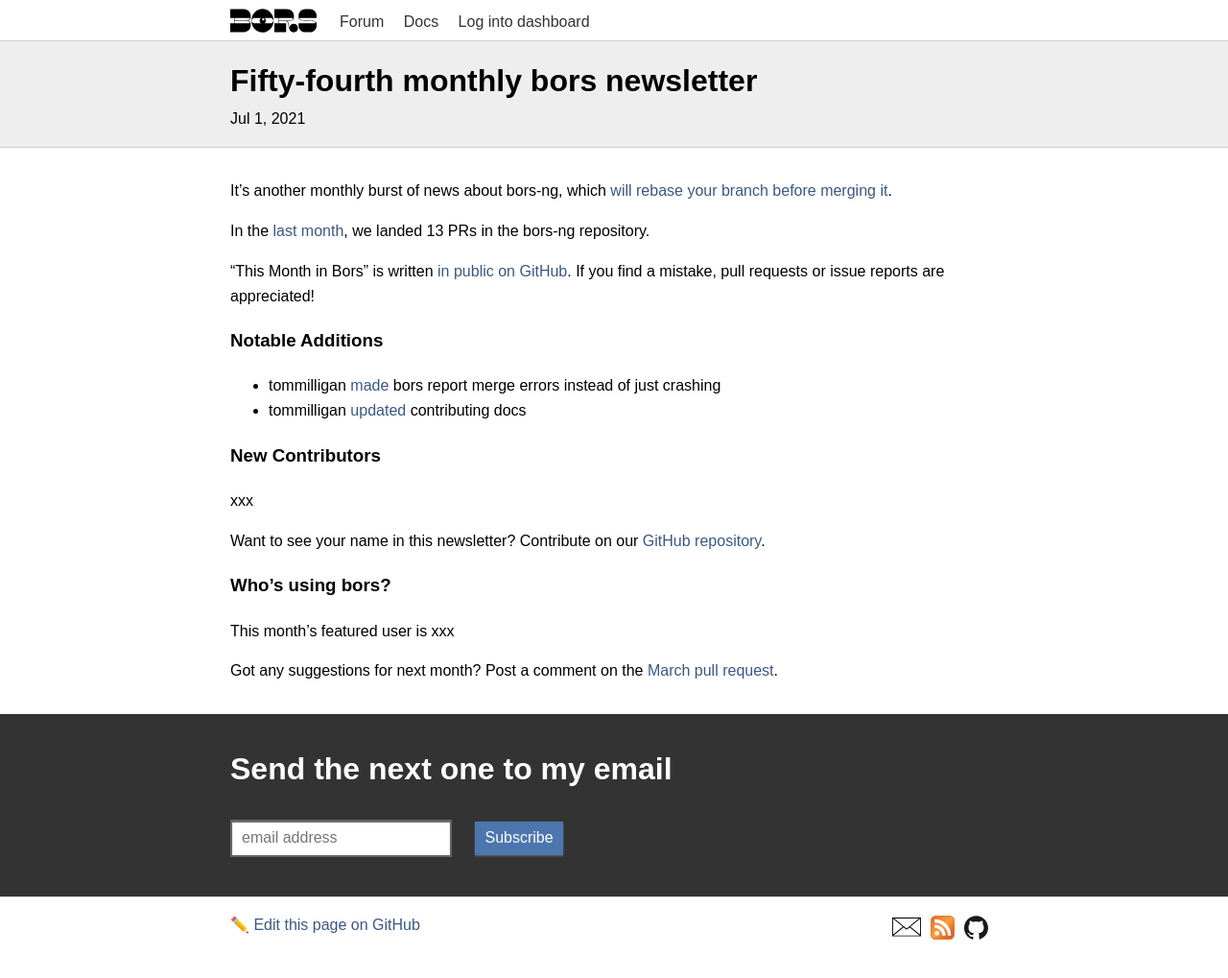
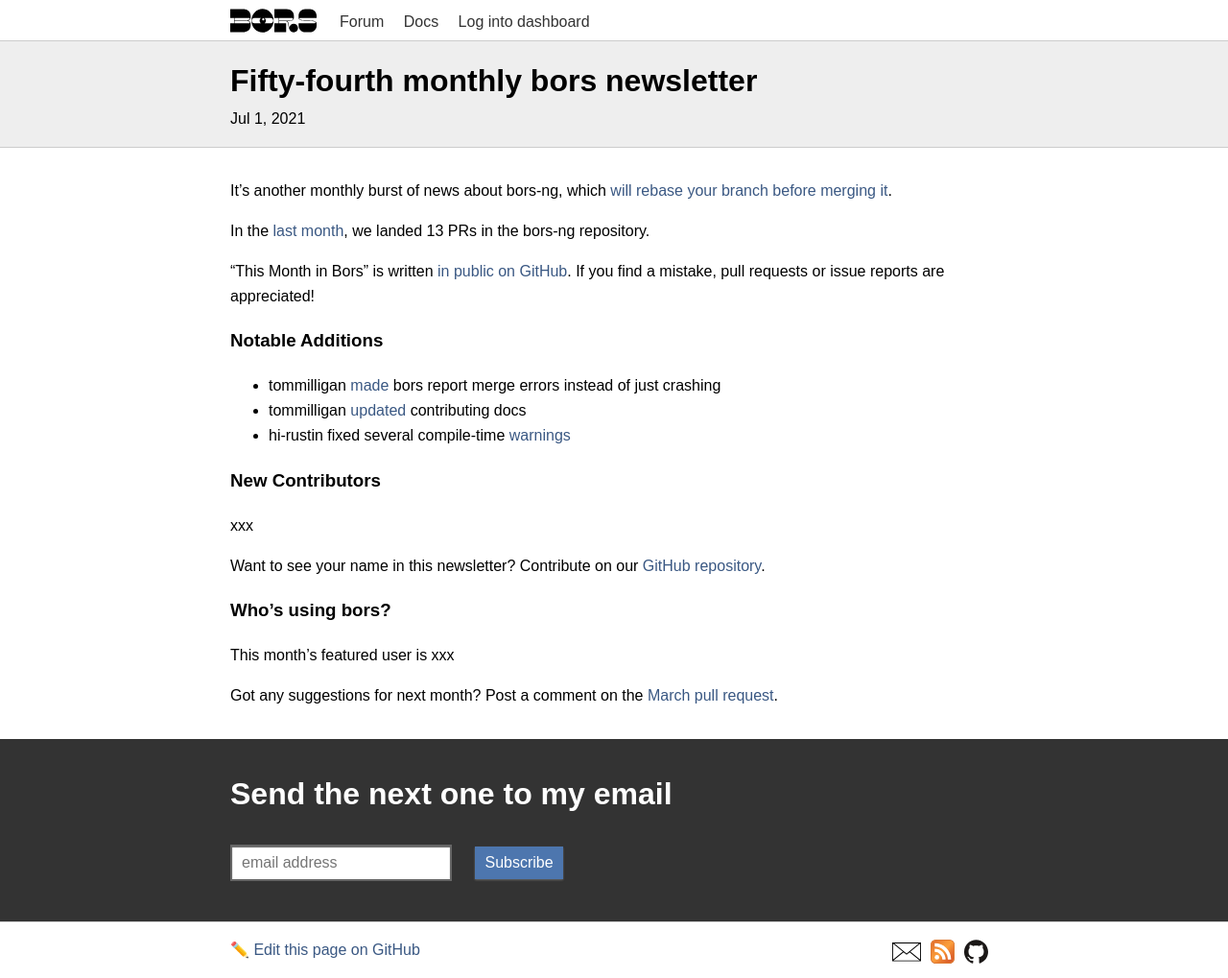
Before and after one commit to bors-ng/bors-ng.github.io, a Jekyll site: the page built from _posts/2021-07-01-tmib-54.md, in a window 1280 px wide. Shown: the whole page at 96% size. Built offline with Jekyll 4.4.1, drawn with Linux system fonts in a browser that asks for light colours; before the commit the page ends 993 px from its top, so only the background shows below that.

Commit message:
Add bors-ng/bors-ng#1262

```diff
--- a/_posts/2021-07-01-tmib-54.md
+++ b/_posts/2021-07-01-tmib-54.md
@@ -21,7 +21,7 @@
 
 * tommilligan [made](https://github.com/bors-ng/bors-ng/pull/1273) bors report merge errors instead of just crashing
 * tommilligan [updated](https://github.com/bors-ng/bors-ng/pull/1272) contributing docs
-
+* hi-rustin fixed several compile-time [warnings](https://github.com/bors-ng/bors-ng/pull/1262)
 
 ### New Contributors
 
```
